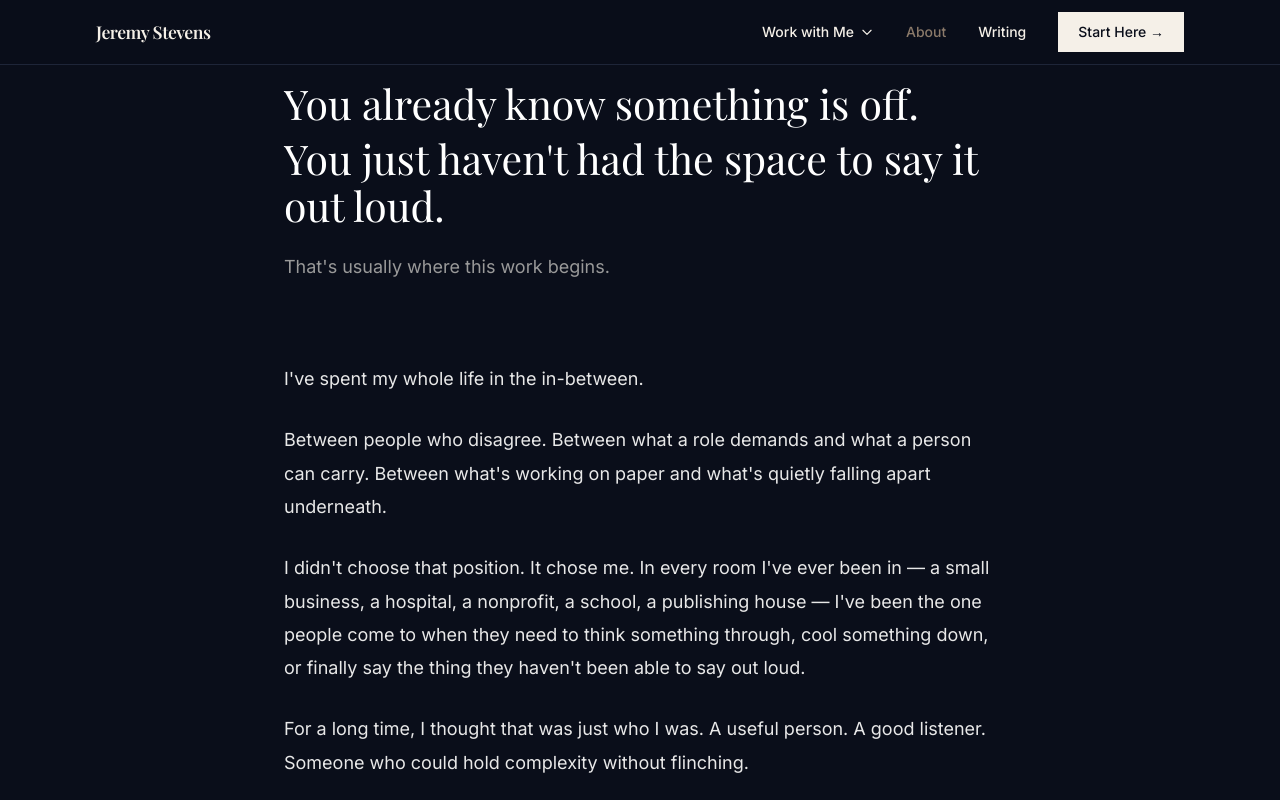
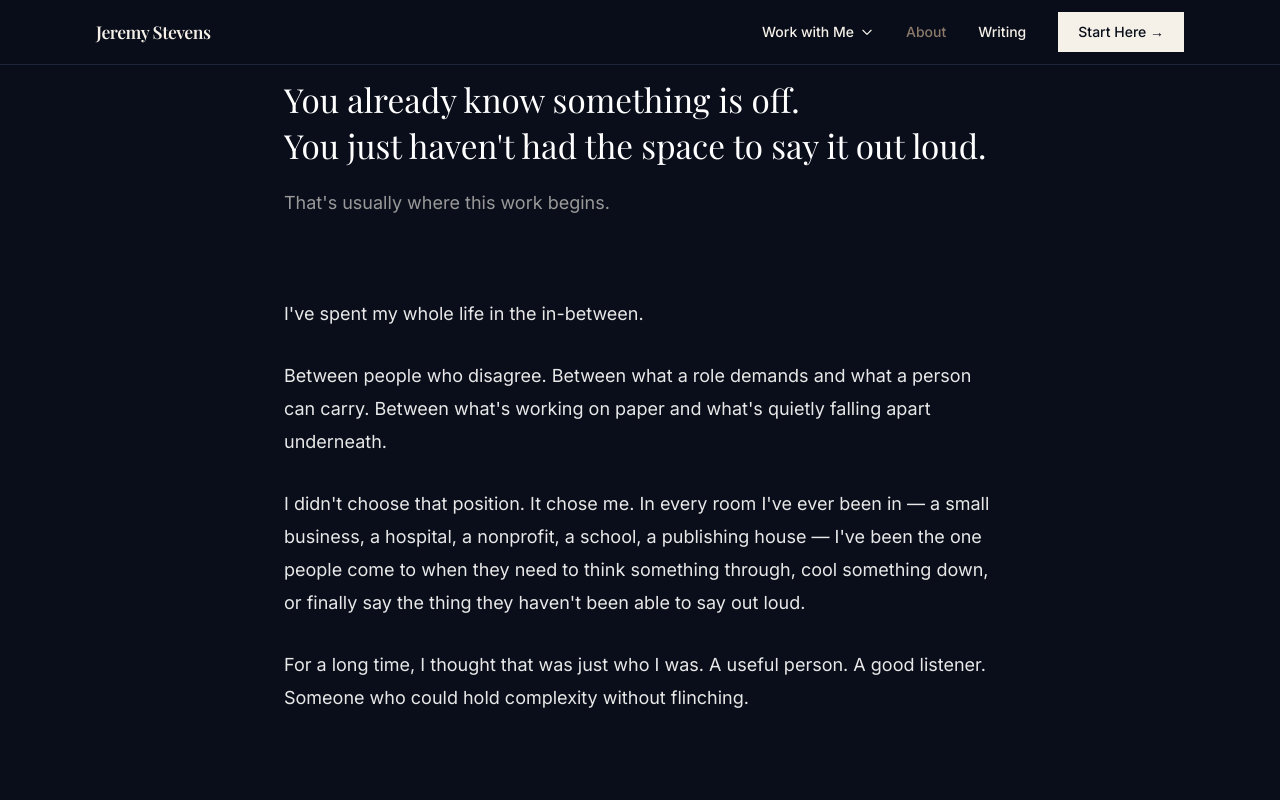
Before and after one commit to jskroening-afk/my-site, a Next.js app: page /about in a window 1280 px wide. Shown: the top 800 px of the page. Built offline with nearby package versions, Linux system fonts and the light colour scheme; a web font is replaced by a local one.

Commit message:
reduce headline size to fit one line

```diff
--- a/app/(site)/about/page.tsx
+++ b/app/(site)/about/page.tsx
@@ -15,7 +15,7 @@ export default function AboutPage() {
       <section style={{ paddingTop: '80px', paddingBottom: '40px' }}>
         <h1
           className="font-serif font-normal text-white"
-          style={{ fontSize: 'clamp(1.8rem, 3.2vw, 2.75rem)', lineHeight: '1.15', marginBottom: '24px' }}
+          style={{ fontSize: 'clamp(1.6rem, 2.6vw, 2.25rem)', lineHeight: '1.15', marginBottom: '24px' }}
         >
           <span style={{ display: 'block' }}>You already know something is off.</span>
           <span style={{ display: 'block', marginTop: '8px' }}>You just haven&apos;t had the space to say it out loud.</span>
```
